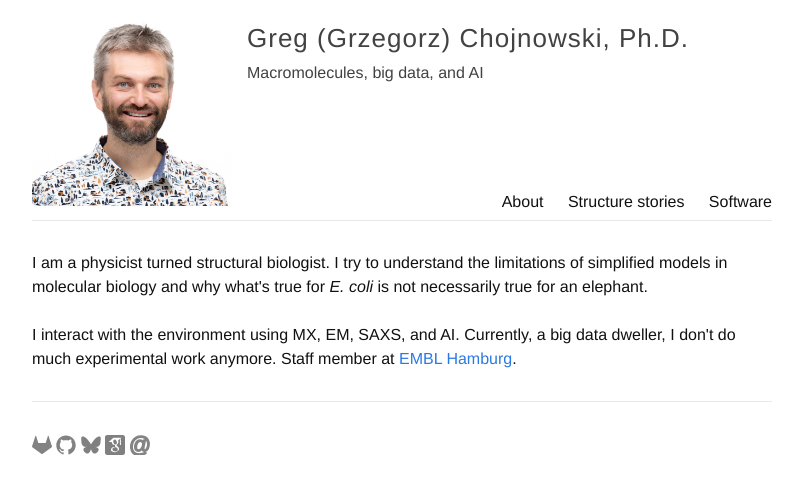
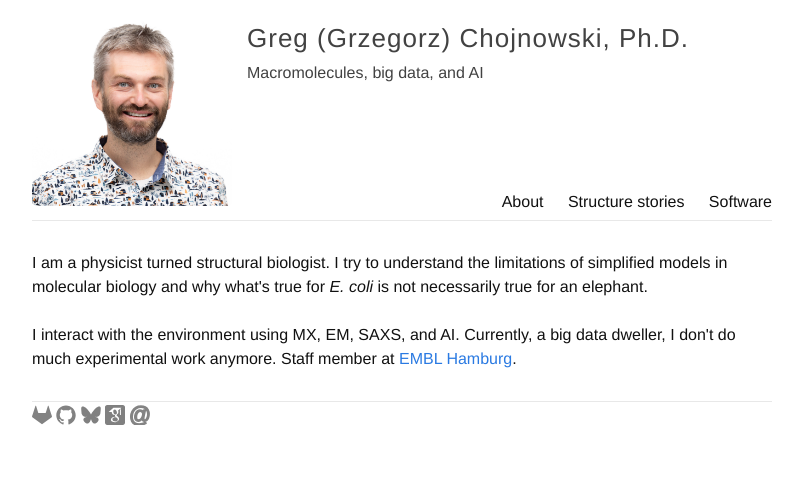
Before and after one commit to gchojnowski/gchojnowski.gihub.io, a Jekyll site: the page built from index.html, in a window 1280 px wide. Shown: the top 494 px of the page, without its empty margins (238-1041 px from the left). Built offline with Jekyll 4.4.1, drawn with Linux system fonts in a browser that asks for light colours.

Commit message:
reduced footer gap

```diff
--- a/_sass/_layout.scss
+++ b/_sass/_layout.scss
@@ -122,7 +122,8 @@
  */
 .site-footer {
     border-top: 1px solid $grey-color-light;
-    padding: $spacing-unit 0;
+    //padding: $spacing-unit / 10 0;
+    padding: 10 0;
 }
 
 .footer-heading {
```
